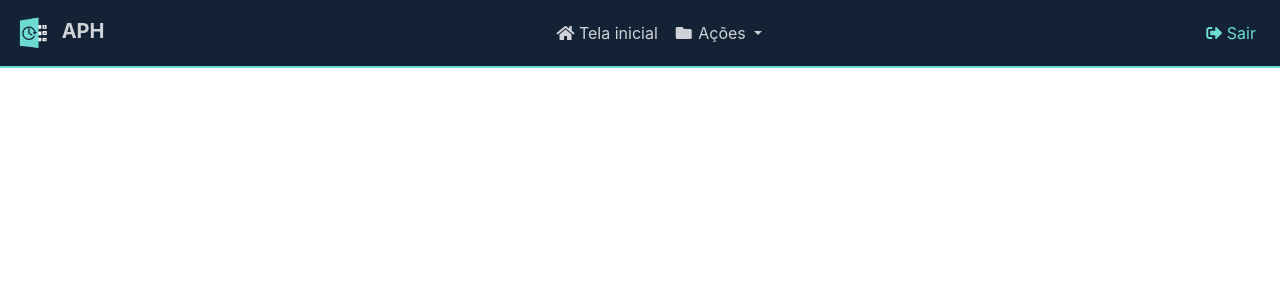
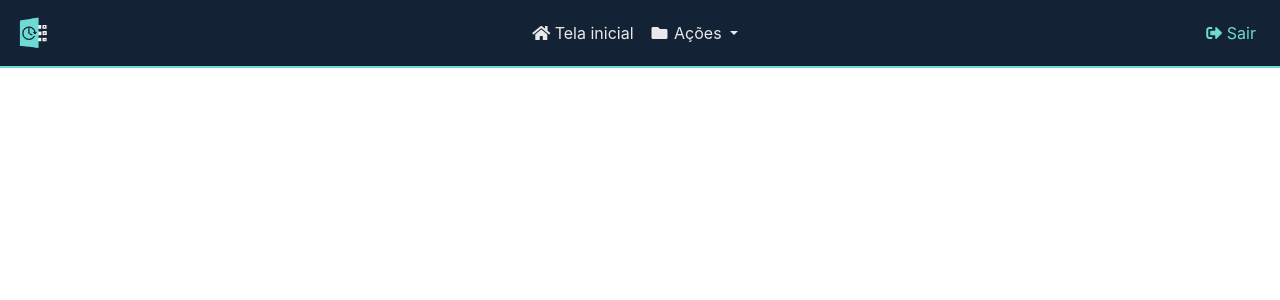
Before and after one commit to raphaelramosds/aph, a CodeIgniter app: the page made by src/application/views/Home/menu.php in a window 1280 px wide. Shown: the top 300 px of the page. Run offline with CodeIgniter, Linux system fonts and the light colour scheme; data that the repository does not hold is empty.

Commit message:
Destacando menu

```diff
--- a/src/application/views/Home/menu.php
+++ b/src/application/views/Home/menu.php
@@ -14,8 +14,8 @@
 <body>
 
 	<nav class="navbar navbar-expand-lg navbar-custom">
-		<a class="navbar-brand"  href="<?=base_url('home')?>">
-			<img src="<?=base_url('assets/img/LogoAPH.png')?>" width="40" height="40"> <b >APH</b>
+		<a class="navbar-brand"  href="<?=base_url('home')?>" style="color:white;">
+			<img src="<?=base_url('assets/img/LogoAPH.png')?>" width="40" height="40">
 		</a>
 		<button class="navbar-toggler" type="button" data-toggle="collapse" data-target="#navbarNav" aria-controls="navbarNav" aria-expanded="false" aria-label="Alterna navegação">
 			<span class="navbar-toggler-icon"></span>
--- a/src/assets/css/navbar.css
+++ b/src/assets/css/navbar.css
@@ -16,7 +16,7 @@
 }
 /* change the link color */
 .navbar-custom .navbar-nav .nav-link {
-    color: rgba(255,255,255,.8);
+    color: rgba(255,255,255,.9);
 
 }
 /* change the color of active or hovered links */
```
